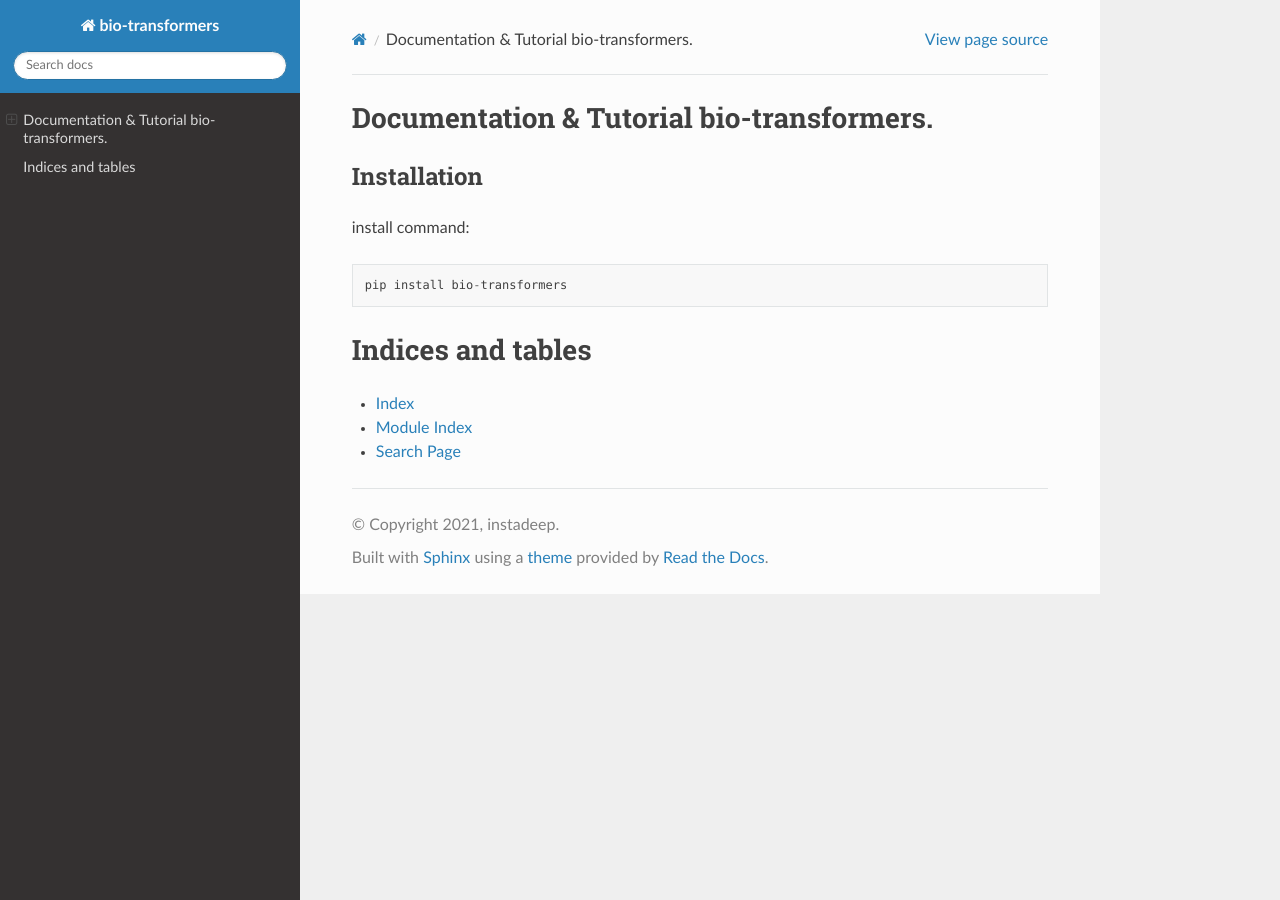
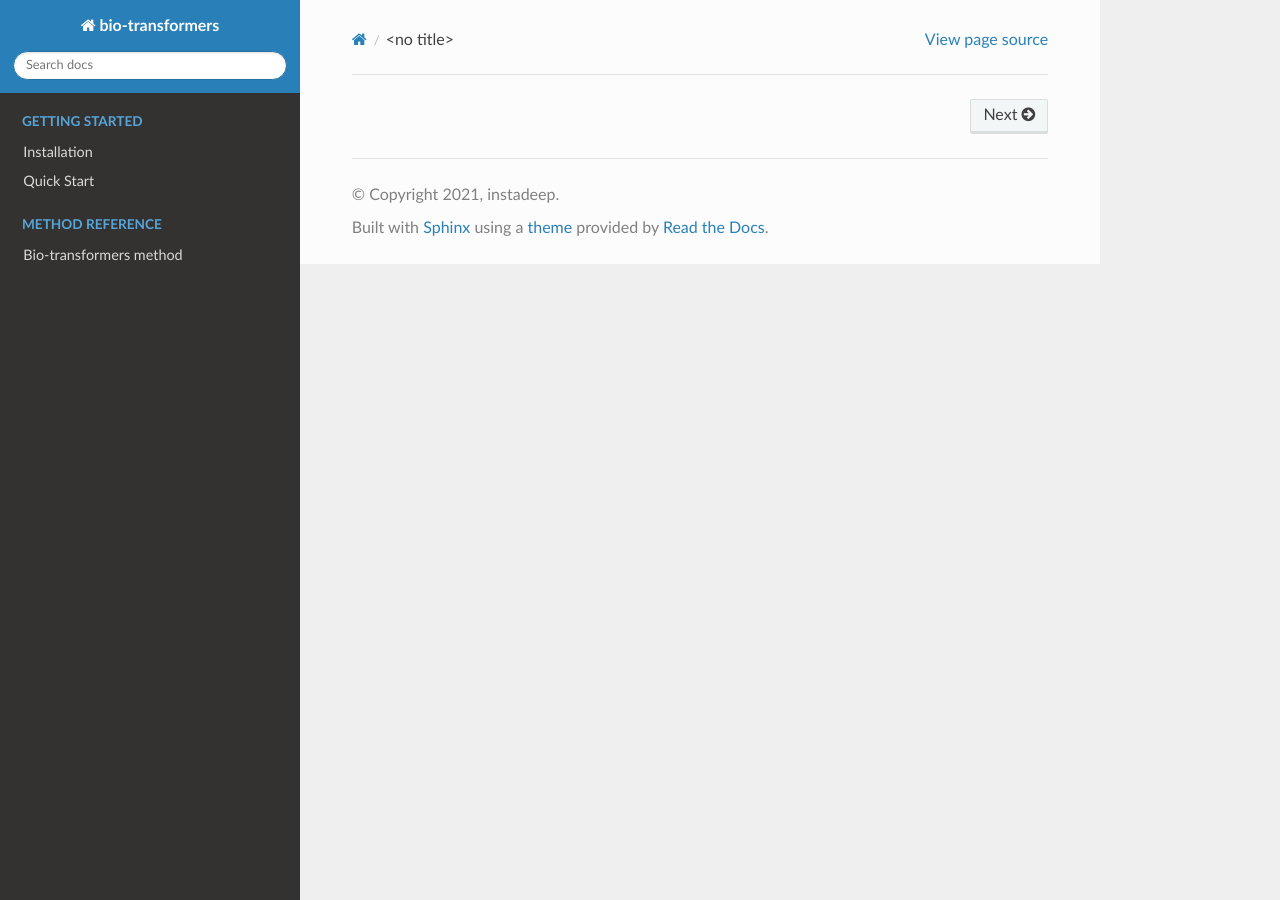
Before and after one commit to DeepChainBio/bio-transformers, a Sphinx documentation site: the page built from docs/source/index.rst, in a window 1280 px wide. Built offline with Sphinx 7.4.7 and the Read the Docs theme 2.0.0, drawn with Linux system fonts in a browser that asks for light colours.

Commit message:
enhance rtd documentation

```diff
--- /dev/null
+++ b/docs/source/api/biotransformers.rst
@@ -0,0 +1,5 @@
+Bio-transformers method
+=======================
+
+.. automodule:: biotransformers.wrappers.transformers_wrappers
+    :members:
--- a/docs/source/conf.py
+++ b/docs/source/conf.py
@@ -53,8 +53,12 @@
 html_static_path = ["_static"]
 
 extensions = [
-    "sphinx_rtd_theme",
+    "sphinx.ext.autodoc",  # autodoc for API
+    "sphinx_tabs.tabs",  # for tabs in rst
+    "m2r2",  # for supporting md files
+    "notfound.extension",  # for 404 pages
 ]
+
 
 html_theme = "sphinx_rtd_theme"
 source_suffix = [".rst", ".md"]
--- a/docs/source/index.rst
+++ b/docs/source/index.rst
@@ -1,22 +1,22 @@
-Documentation & Tutorial bio-transformers.
-============================================
-
-
-Installation
-^^^^^^^^^^^^
-install command::
-
-   pip install bio-transformers
-
-.. toctree::
-   :maxdepth: 2
-   :caption: Contents:
 
 
 
-Indices and tables
-==================
+.. toctree::
+   :hidden:
+   :maxdepth: 2
+   :caption: Getting Started
 
-* :ref:`genindex`
-* :ref:`modindex`
-* :ref:`search`
+   getting_started/install
+   getting_started/quick_start
+
+.. toctree::
+   :hidden:
+   :maxdepth: 2
+   :caption: Documentation
+
+.. toctree::
+    :hidden:
+    :maxdepth: 2
+    :caption: Method reference
+
+    api/biotransformers
--- a/requirements.txt
+++ b/requirements.txt
@@ -1,4 +1,5 @@
 fair-esm==0.3.1
+m2r2==0.2.7
 numpy>=1.16
 pandas>=1.2.3
 sphinx-notfound-page==0.6
```
Also changed, not shown: docs/source/getting_started/install.rst (added, +30 -0 lines), docs/source/getting_started/quick_start.md (added, +36 -0 lines), docs/source/introduction.rst (added, +22 -0 lines).
